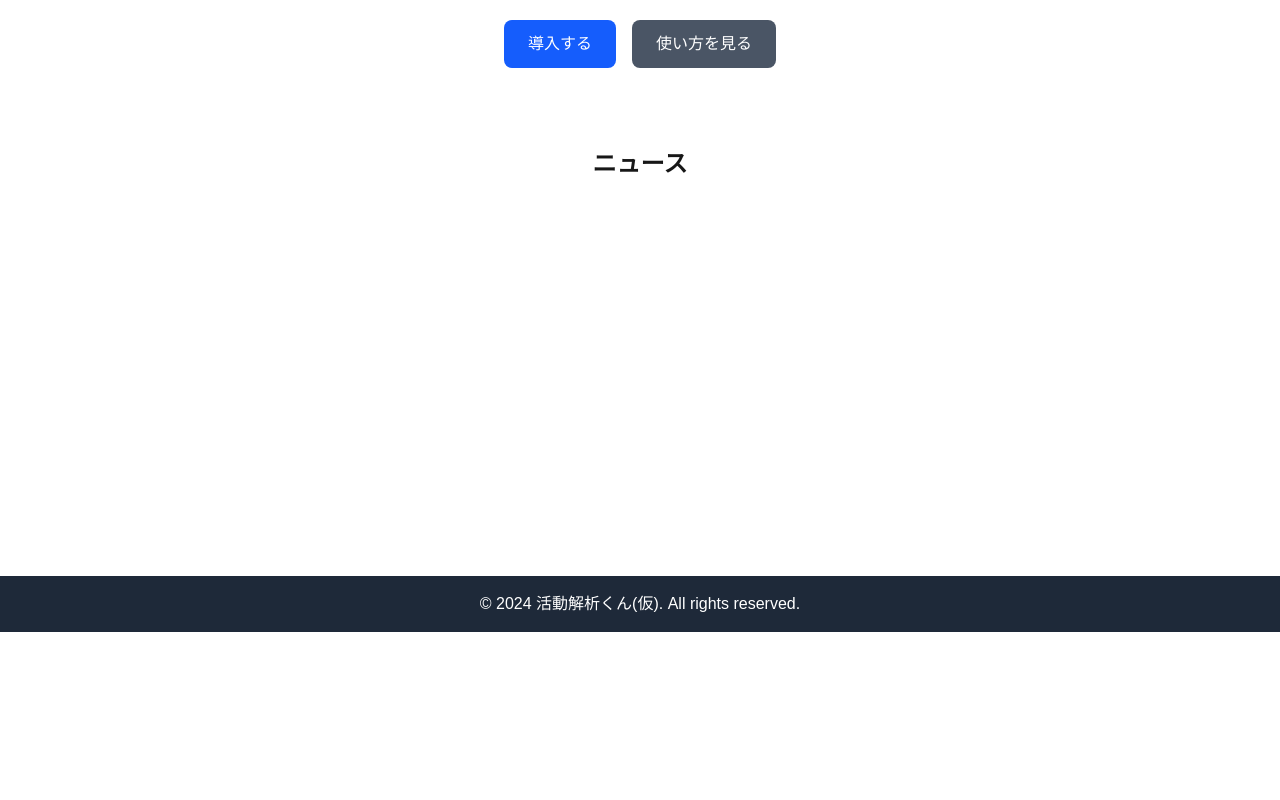
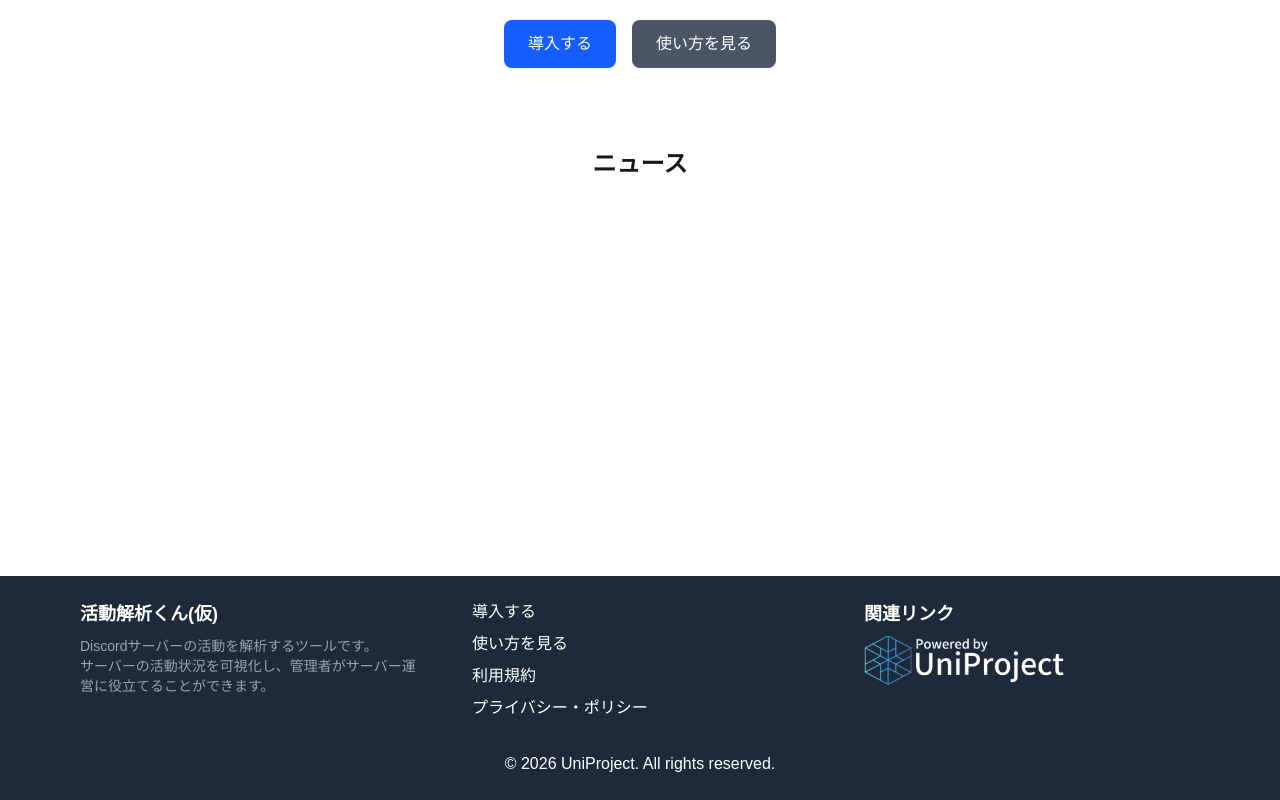
Before and after one commit to UniPro-tech/AnalyzeBotSite, a Next.js app: page / in a window 1280 px wide. Shown: the part 288-1088 px from the top of the page. Before the commit the page ends 920 px from the top, so only its background shows below. Built offline with nearby package versions, Linux system fonts and the light colour scheme.

Commit message:
フッターの作成

```diff
--- a/src/app/layout.tsx
+++ b/src/app/layout.tsx
@@ -2,6 +2,7 @@ import type { Metadata } from "next";
 import { Geist, Geist_Mono } from "next/font/google";
 import "./globals.css";
 import Link from "next/link";
+import Footer from "@/components/Footer";
 
 const geistSans = Geist({
   variable: "--font-geist-sans",
@@ -72,9 +73,7 @@ export default function RootLayout({
           </nav>
         </header>
         {children}
-        <footer className="bg-gray-800 text-white p-4 text-center">
-          <p>&copy; 2024 活動解析くん(仮). All rights reserved.</p>
-        </footer>
+        <Footer />
       </body>
     </html>
   );
--- /dev/null
+++ b/src/components/Footer.tsx
@@ -0,0 +1,61 @@
+import Image from "next/image";
+import Link from "next/link";
+
+const upperItemClassName =
+  "mb-4 md:mb-0 flex flex-col items-start w-[30%] h-full";
+
+export default function Footer() {
+  return (
+    <footer className="w-full py-6 bg-gray-800 text-white text-center flex flex-col items-center justify-center space-y-8">
+      <div
+        id="footer-upper"
+        className="flex flex-col md:flex-row justify-between items-start max-w-6xl px-4 w-full"
+      >
+        <div id="footer-left" className={`${upperItemClassName}`}>
+          <h4 className="text-lg font-bold mb-2">活動解析くん(仮)</h4>
+          <p className="text-sm text-gray-400 text-left wrap-anywhere">
+            Discordサーバーの活動を解析するツールです。
+            <br />
+            サーバーの活動状況を可視化し、管理者がサーバー運営に役立てることができます。
+          </p>
+        </div>
+        <div id="footer-center" className={`${upperItemClassName}`}>
+          <nav className="flex flex-col space-y-2 items-start">
+            <Link href="/invite" className="hover:underline">
+              導入する
+            </Link>
+            <Link href="#" className="hover:underline">
+              使い方を見る
+            </Link>
+            <Link href="#" className="hover:underline">
+              利用規約
+            </Link>
+            <Link href="#" className="hover:underline">
+              プライバシー・ポリシー
+            </Link>
+          </nav>
+        </div>
+        <div id="footer-right" className={`${upperItemClassName}`}>
+          <h2 className="text-lg font-bold mb-2">関連リンク</h2>
+          <Link href="https://uniproject.jp">
+            <Image
+              src={"/imgs/common/powered_by_unipro_White.webp"}
+              alt="Powered by UniProject"
+              width={200}
+              height={50}
+            />
+          </Link>
+        </div>
+      </div>
+      <div id="footer-under">
+        <span>
+          &copy;{" "}
+          {new Date().getFullYear() > 2026
+            ? `2026-${new Date().getFullYear()}`
+            : "2026"}{" "}
+          UniProject. All rights reserved.
+        </span>
+      </div>
+    </footer>
+  );
+}
```
Also changed, not shown: public/imgs/common/powered_by_unipro_White.webp (added).
